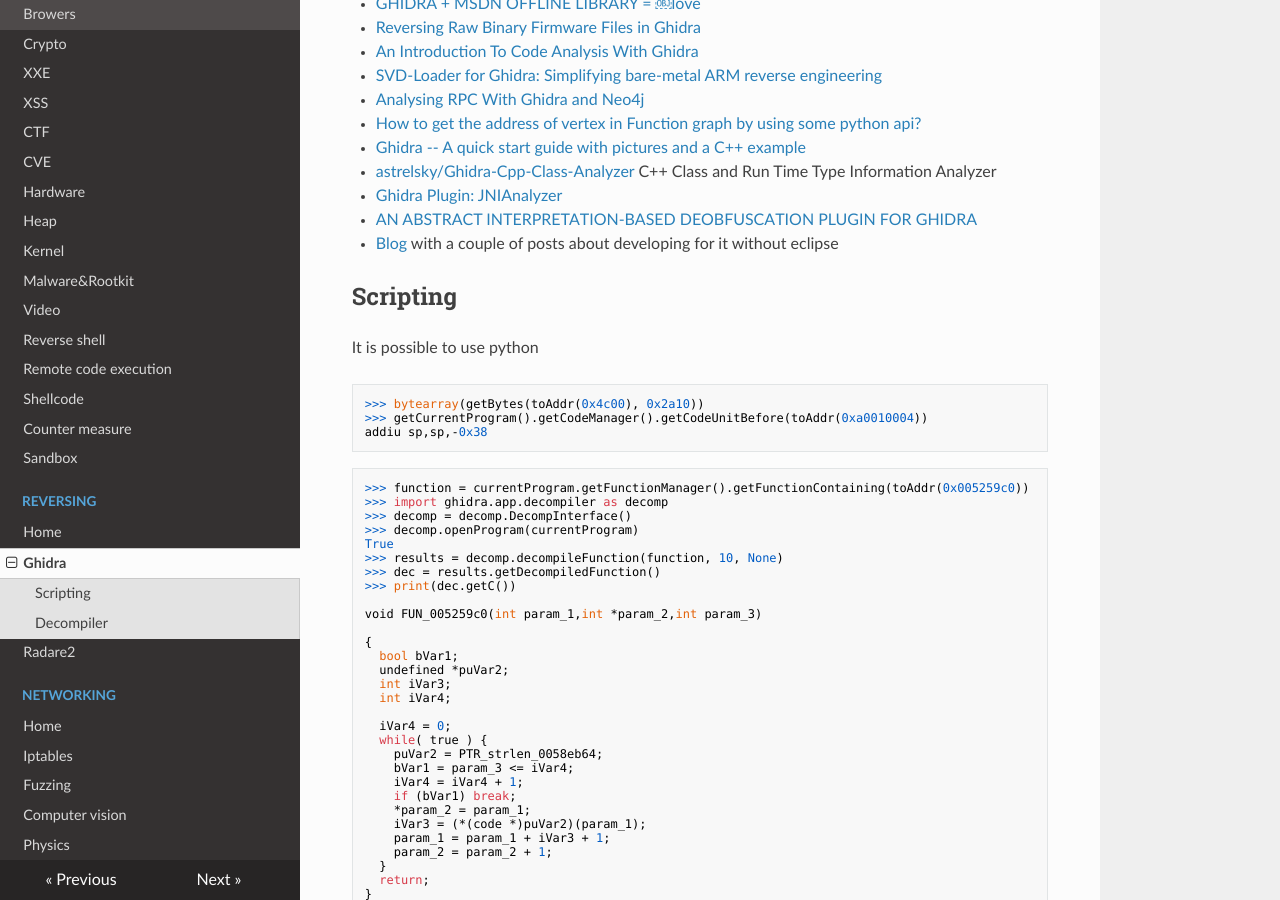
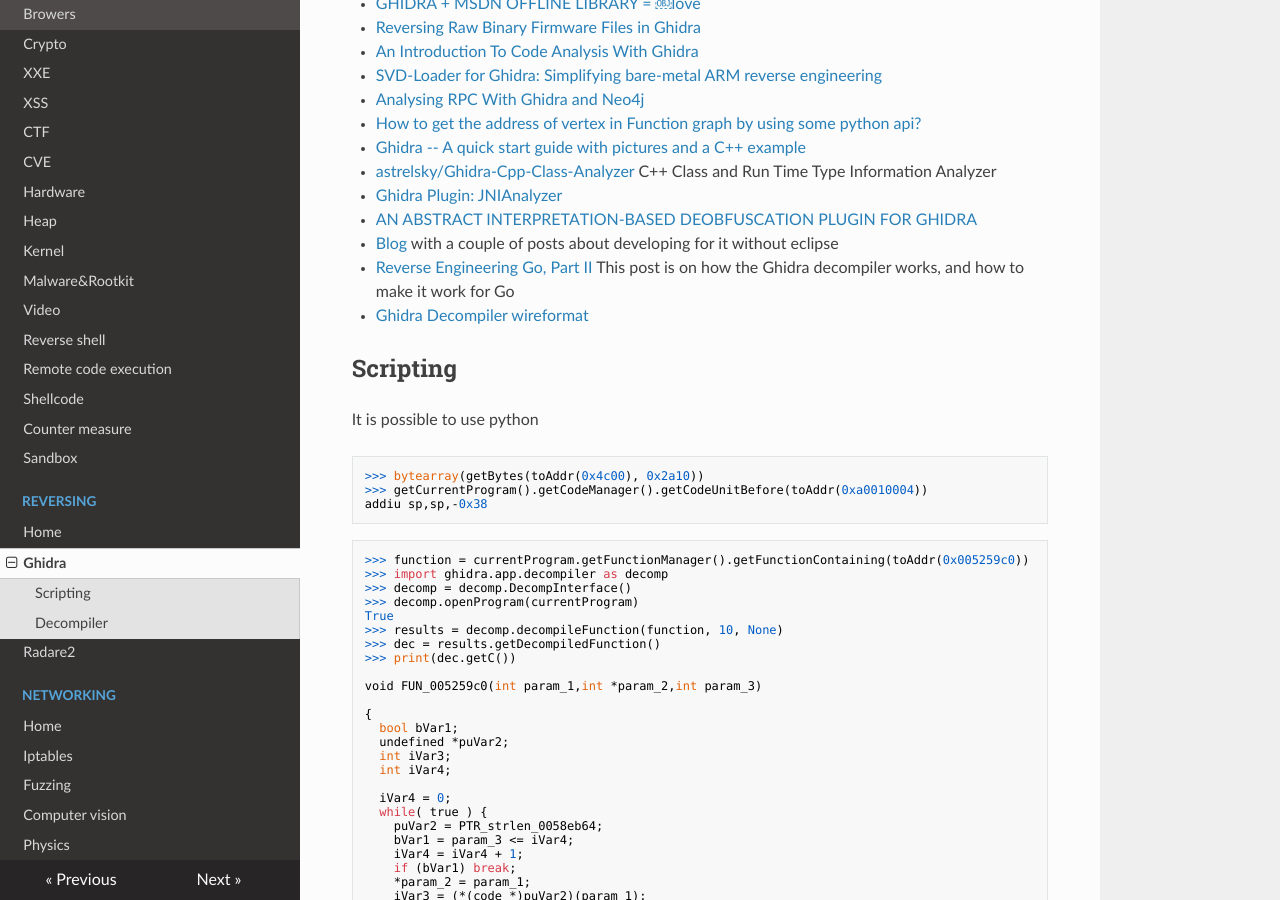
Before and after one commit to gipi/low-level, an MkDocs documentation site: the page built from docs/reversing/ghidra.md, in a window 1280 px wide and 900 px high, scrolled down 456 px. Built offline with MkDocs 1.6.1, drawn with Linux system fonts in a browser that asks for light colours; nearby versions of some CDN libraries; old or Windows-style settings are respelled for this version of MkDocs.

Commit message:
Update ghidra.md

```diff
--- a/docs/reversing/ghidra.md
+++ b/docs/reversing/ghidra.md
@@ -22,6 +22,8 @@
  - [Ghidra Plugin: JNIAnalyzer](https://www.ayrx.me/ghidra-jnianalyzer)
  - [AN ABSTRACT INTERPRETATION-BASED DEOBFUSCATION PLUGIN FOR GHIDRA](https://www.msreverseengineering.com/blog/2019/4/17/an-abstract-interpretation-based-deobfuscation-plugin-for-ghidra)
  - [Blog](https://reversing.technology/) with a couple of posts about developing for it without eclipse
+ - [Reverse Engineering Go, Part II](https://blog.osiris.cyber.nyu.edu/2019/12/19/ugo-ghidra-plugin/) This post is on how the Ghidra decompiler works, and how to make it work for Go
+ - [Ghidra Decompiler wireformat](https://medium.com/@remco_verhoef/ghidra-decompiler-wireformat-ed9b11a793ec)
 
 ## Scripting
 
```
